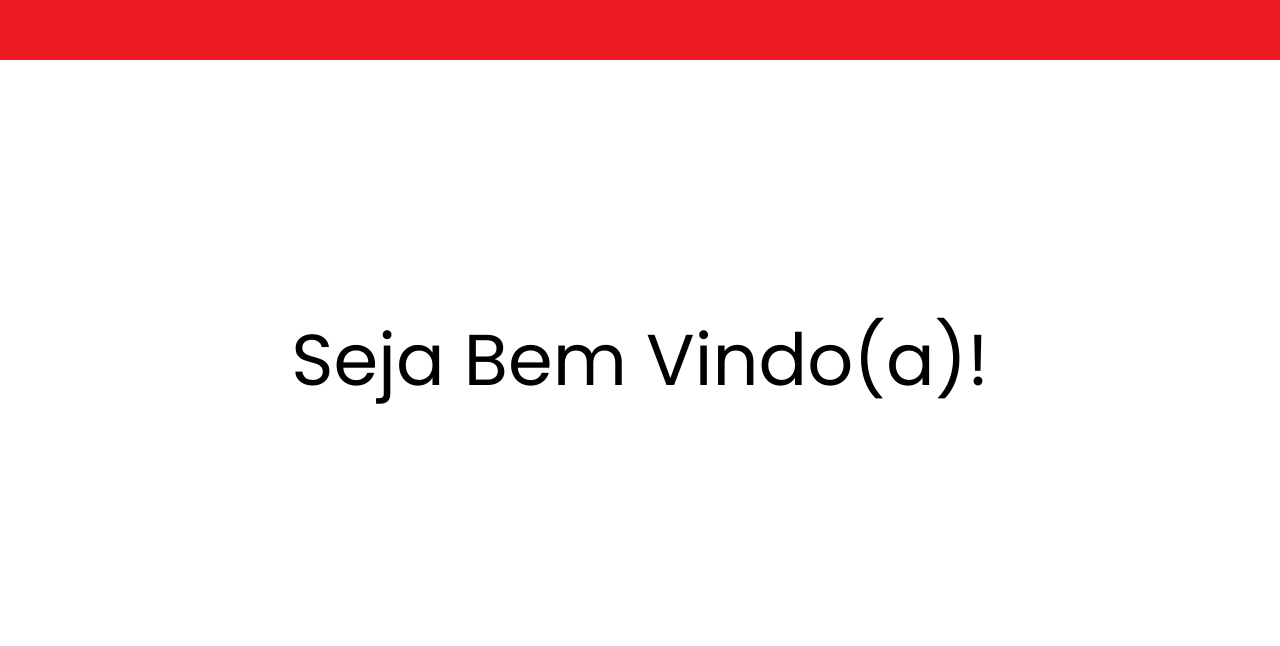
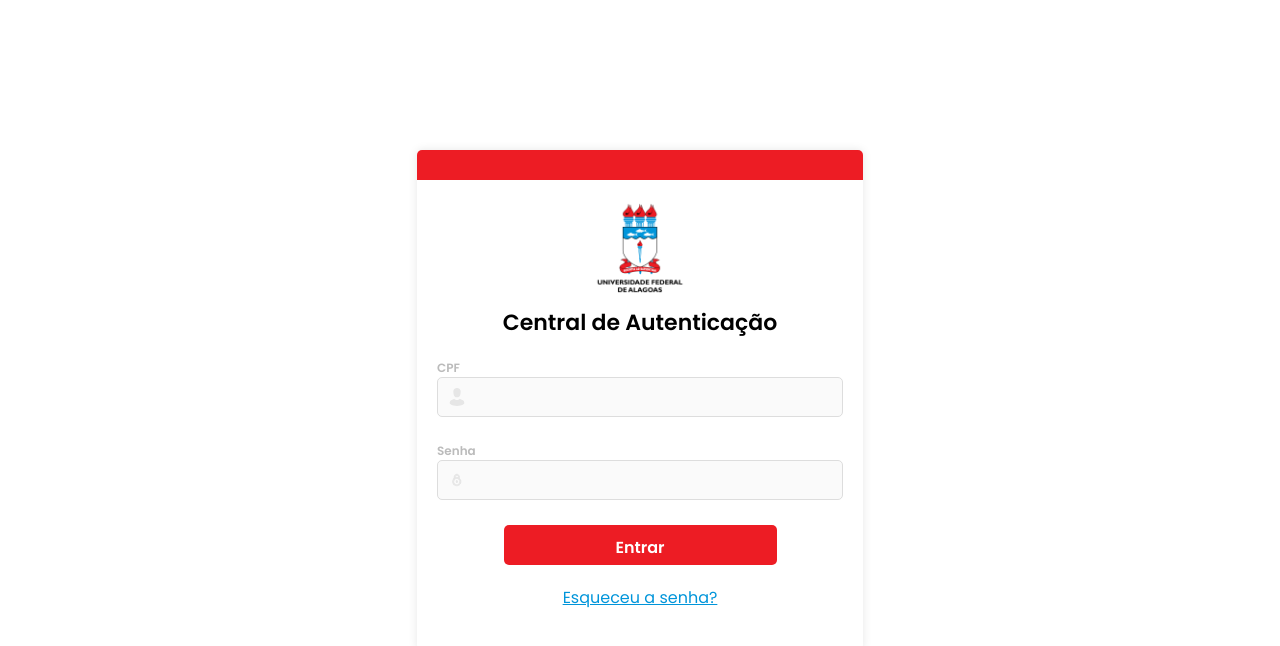
Before and after one commit to JuniorVinicius/ufal-login-angular, an Angular app: page / in a window 1280 px wide. Shown: the top 646 px of the page. Built offline with nearby package versions, Linux system fonts and the light colour scheme.

Commit message:
feat: add private routes

```diff
--- a/src/app/app.component.ts
+++ b/src/app/app.component.ts
@@ -6,9 +6,9 @@ import { WelcomeComponent } from './pages/welcome/welcome.component';
 @Component({
   selector: 'app-root',
   standalone: true,
-  imports: [RouterOutlet, AuthComponent, WelcomeComponent],
-  template: `<welcome-page></welcome-page>`,
+  imports: [RouterOutlet,AuthComponent,WelcomeComponent],
+  template: `<router-outlet></router-outlet>`,
 })
 export class AppComponent {
-  title = '';
+  title = 'Autenticação';
 }
--- a/src/app/app.config.ts
+++ b/src/app/app.config.ts
@@ -1,8 +1,8 @@
 import { ApplicationConfig, provideZoneChangeDetection } from '@angular/core';
-import { provideRouter } from '@angular/router';
+import { provideRouter, withComponentInputBinding } from '@angular/router';
 
 import { routes } from './app.routes';
 
 export const appConfig: ApplicationConfig = {
-  providers: [provideZoneChangeDetection({ eventCoalescing: true }), provideRouter(routes)]
+  providers: [provideZoneChangeDetection({ eventCoalescing: true }), provideRouter(routes, withComponentInputBinding())]
 };
--- a/src/app/app.routes.ts
+++ b/src/app/app.routes.ts
@@ -1,3 +1,23 @@
 import { Routes } from '@angular/router';
+import { AuthComponent } from './pages/auth/auth.component';
+import { WelcomeComponent } from './pages/welcome/welcome.component';
+import { authGuardGuard } from './auth-guard.guard';
 
-export const routes: Routes = [];
+export const routes: Routes = [
+  {
+    path: 'login',
+    title: 'Login',
+    component: AuthComponent,
+  },
+  {
+    path: '',
+    title: 'Login',
+    component: AuthComponent,
+  },
+  {
+    path: 'welcome',
+    title: 'Boas vindas',
+    component: WelcomeComponent,
+		canActivate: [authGuardGuard],
+  },
+];
--- /dev/null
+++ b/src/app/auth-guard.guard.ts
@@ -0,0 +1,18 @@
+import {
+  ActivatedRouteSnapshot,
+  CanActivateFn,
+  RouterStateSnapshot,
+} from '@angular/router';
+
+export const authGuardGuard: CanActivateFn = (
+  next: ActivatedRouteSnapshot,
+  state: RouterStateSnapshot
+) => {
+  const token = localStorage.getItem('token');
+  if (token && token === 'any_token') {
+    return true;
+  }
+  localStorage.removeItem('token');
+  window.location.href = '/login';
+  return false;
+};
--- a/src/app/pages/auth/auth.component.css
+++ b/src/app/pages/auth/auth.component.css
@@ -67,6 +67,20 @@
   height: 18px;
 }
 
+.error{
+  color: red;
+  font-size: 10px;
+  margin-bottom: 5px;
+}
+
+.input-main-container {
+  width: 100%;
+  display: flex;
+  flex-direction: column;
+  gap: 2px;
+  margin-bottom: 10px;
+}
+
 .input-container {
   display: flex;
   gap: 10px;
@@ -76,7 +90,6 @@
   background: rgba(238, 238, 238, 0.302);
   border: 1px solid #dddddd;
   border-radius: 5px;
-  margin-bottom: 10px;
 	padding: 10px;
 }
 
--- a/src/app/pages/auth/auth.component.html
+++ b/src/app/pages/auth/auth.component.html
@@ -1,7 +1,7 @@
 <main class="main-container">
   <section class="container">
     <div class="bar"></div>
-    <form class="form">
+    <form class="form" [formGroup]="authForm" (ngSubmit)="handleSubmit()">
       <div class="logo-container">
         <img
           class="logo"
@@ -11,13 +11,31 @@
       </div>
       <h1 class="title">Central de Autenticação</h1>
 
+      <div class="input-main-container">
         <label for="cpf" class="label">
           CPF
           <div class="input-container">
-          <img class="icon" src="/icon/person.svg" alt="Ícone de Pessoa Física" />
-          <input class="input" type="text" id="cpf" name="cpf" placeholder="" />
+            <img
+              class="icon"
+              src="/icon/person.svg"
+              alt="Ícone de Pessoa Física"
+            />
+            <input
+              class="input"
+              type="text"
+              id="cpf"
+              name="cpf"
+              placeholder=""
+              formControlName="cpf"
+              (ngModelChange)="onChangeCPF($event)"
+            />
           </div>
         </label>
+        @if (cpfErrorMessage !== '') {
+        <p class="error">{{ cpfErrorMessage }}</p>
+        }
+      </div>
+      <div class="input-main-container">
         <label for="password" class="label">
           Senha
           <div class="input-container">
@@ -28,10 +46,15 @@
               id="password"
               name="password"
               placeholder=""
+              formControlName="password"
+              (ngModelChange)="onChangePassword()"
             />
           </div>
         </label>
-
+        @if (passwordErrorMessage !== '') {
+        <p class="error">{{ passwordErrorMessage }}</p>
+        }
+      </div>
       <button class="button">Entrar</button>
 
       <a href="#" class="link">Esqueceu a senha?</a>
--- a/src/app/pages/auth/auth.component.ts
+++ b/src/app/pages/auth/auth.component.ts
@@ -1,13 +1,76 @@
 import { Component } from '@angular/core';
-import { RouterOutlet } from '@angular/router';
-
+import { ActivatedRoute, Router, RouterOutlet } from '@angular/router';
+import {
+  FormControl,
+  FormGroup,
+  ReactiveFormsModule,
+  Validators,
+} from '@angular/forms';
 @Component({
   selector: 'auth-login',
   standalone: true,
-  imports: [RouterOutlet],
+  imports: [RouterOutlet, ReactiveFormsModule],
   templateUrl: './auth.component.html',
-  styleUrl: './auth.component.css'
+  styleUrl: './auth.component.css',
 })
 export class AuthComponent {
+  constructor(private route: ActivatedRoute, private router: Router) {}
   title = 'Autenticação';
+
+  // valid credentials for authentication simulation
+  cpf = '00000000000';
+  password = '123';
+
+  cpfErrorMessage = '';
+  passwordErrorMessage = '';
+
+  authForm = new FormGroup({
+    cpf: new FormControl('', Validators.required),
+    password: new FormControl('', Validators.required),
+  });
+
+  onlyNumbers(cpf: string) {
+    let hasOnlyNumbers = cpf.toString().match(/\D/gm);
+    return hasOnlyNumbers ? 'CPF inválido! Informe somente os números' : '';
+  }
+
+  onChangeCPF(eventStr: string) {
+    this.cpfErrorMessage = this.onlyNumbers(eventStr);
+  }
+  onChangePassword() {
+    this.passwordErrorMessage = '';
+  }
+  handleSubmit() {
+    const hasCpfError = !!this.authForm?.controls?.cpf?.errors;
+    const hasPasswordError = !!this.authForm?.controls?.password?.errors;
+    if (this.authForm.value.cpf && this.authForm.value.cpf?.length < 11) {
+      this.cpfErrorMessage = 'CPF inválido! Informe somente os números';
+      return;
+    }
+    if (hasCpfError) {
+      this.cpfErrorMessage = 'CPF é obrigatório';
+    }
+
+    if (hasPasswordError) {
+      this.passwordErrorMessage = 'Senha é obrigatória';
+    }
+
+    if (
+      this.cpf === this.authForm.value.cpf &&
+      this.password === this.authForm.value.password &&
+      !hasPasswordError &&
+      !hasCpfError
+    ) {
+      // Simulate an successful authentication
+      localStorage.setItem('token', 'any_token');
+      console.log('Login');
+
+      this.router.navigate(['welcome']);
+      return;
+    } else if (!hasPasswordError && !hasCpfError) {
+      // Simulate failed authentication
+      console.log('Error');
+      alert('CPF ou senha inválidos!');
+    }
+  }
 }
--- a/src/styles.css
+++ b/src/styles.css
@@ -12,3 +12,13 @@ body {
   font-size: 100%;
   list-style-type: none;
 }
+
+input[type=number]::-webkit-inner-spin-button {
+  -webkit-appearance: none;
+
+}
+input[type=number] {
+ -moz-appearance: textfield;
+ appearance: textfield;
+
+}
```
Lines whose indentation alone changed are shown as unchanged.
